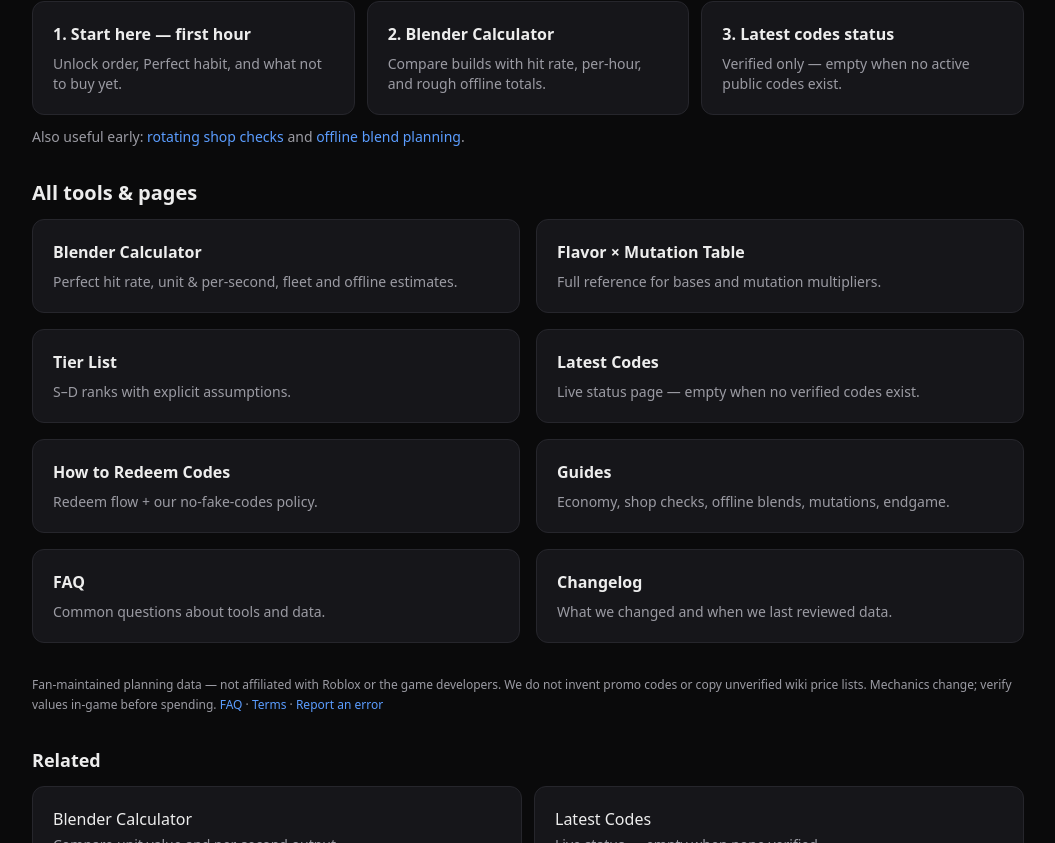
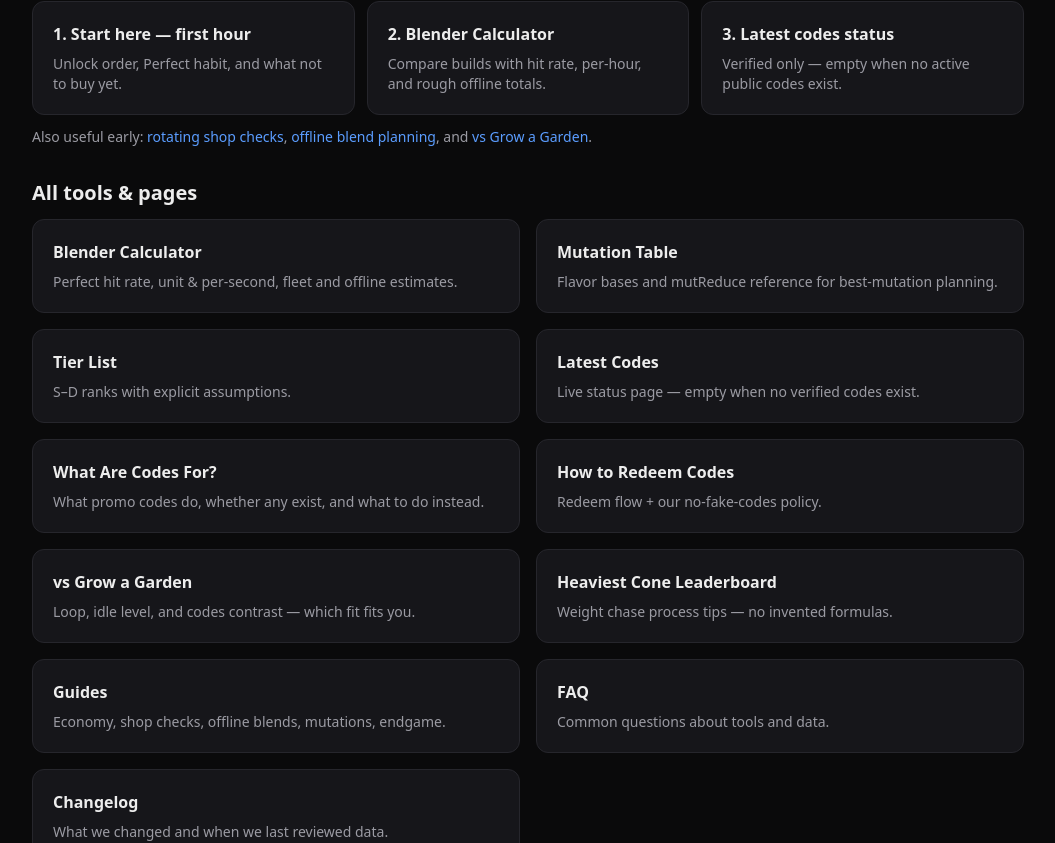
Before and after one commit to eric4885/minigamewiki, a Next.js app: page /games/snowcone-stand in a window 1280 px wide. Shown: the part 694-1537 px from the top of the page, without its empty margins (112-1167 px from the left). Built offline with nearby package versions, Linux system fonts and the light colour scheme; no server answers.

Commit message:
Add long-tail Snowcone guides and SERP copy for codes, mutation table, and totem intents.

```diff
--- a/src/app/games/snowcone-stand/page.tsx
+++ b/src/app/games/snowcone-stand/page.tsx
@@ -11,7 +11,7 @@ import { snowcone } from "@/lib/snowcone";
 export const metadata: Metadata = pageMeta({
   title: "Snowcone Stand Wiki & Tools",
   description:
-    "Snowcone Stand wiki and tools for Roblox: blender calculator, flavor table, tier list, latest codes status, FAQ, and guides.",
+    "Snowcone Stand wiki and tools for Roblox: blender calculator, mutation table, tier list, codes status, vs Grow a Garden, FAQ, and guides.",
   path: "/games/snowcone-stand",
 });
 
@@ -41,8 +41,8 @@ const links = [
   },
   {
     href: "/games/snowcone-stand/flavor-mutation-table",
-    title: "Flavor × Mutation Table",
-    body: "Full reference for bases and mutation multipliers.",
+    title: "Mutation Table",
+    body: "Flavor bases and mutReduce reference for best-mutation planning.",
   },
   {
     href: "/games/snowcone-stand/tier-list",
@@ -55,9 +55,24 @@ const links = [
     body: "Live status page — empty when no verified codes exist.",
   },
   {
+    href: "/games/snowcone-stand/guides/what-are-snowcone-stand-codes",
+    title: "What Are Codes For?",
+    body: "What promo codes do, whether any exist, and what to do instead.",
+  },
+  {
     href: "/games/snowcone-stand/how-to-redeem-codes",
     title: "How to Redeem Codes",
     body: "Redeem flow + our no-fake-codes policy.",
+  },
+  {
+    href: "/games/snowcone-stand/guides/vs-grow-a-garden",
+    title: "vs Grow a Garden",
+    body: "Loop, idle level, and codes contrast — which fit fits you.",
+  },
+  {
+    href: "/games/snowcone-stand/guides/heaviest-cone-leaderboard",
+    title: "Heaviest Cone Leaderboard",
+    body: "Weight chase process tips — no invented formulas.",
   },
   {
     href: "/games/snowcone-stand/guides",
@@ -95,7 +110,7 @@ export default function SnowconeStandHubPage() {
         </p>
         <p className="mt-4 max-w-prose text-muted">
           {snowcone.description} Use the calculator before big upgrades,
-          cross-check the flavor table when a new mutation drops, and read
+          cross-check the mutation table when a new mut drops, and read
           guides when you want the why — not just the number. This is not an
           official game wiki.
         </p>
@@ -144,13 +159,20 @@ export default function SnowconeStandHubPage() {
             className="text-accent hover:underline"
           >
             rotating shop checks
-          </Link>{" "}
-          and{" "}
+          </Link>
+          ,{" "}
           <Link
             href="/games/snowcone-stand/guides/offline-blend-planning"
             className="text-accent hover:underline"
           >
             offline blend planning
+          </Link>
+          , and{" "}
+          <Link
+            href="/games/snowcone-stand/guides/vs-grow-a-garden"
+            className="text-accent hover:underline"
+          >
+            vs Grow a Garden
           </Link>
           .
         </p>
```
